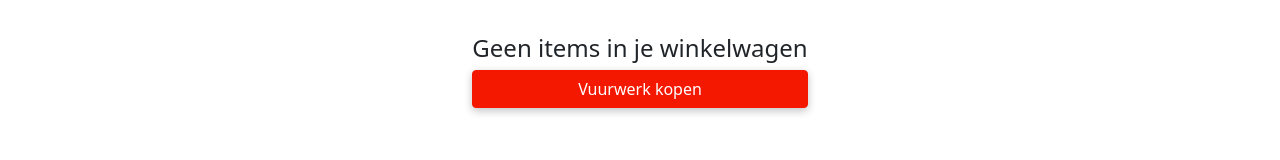
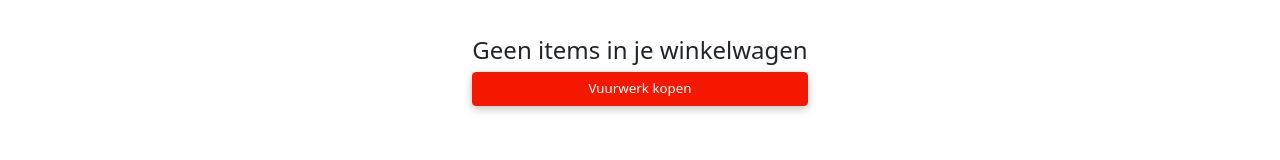
Before and after one commit to MartinVeltman/martinWebshopFrontend, an Angular app: page /shoppingcart in a window 1280 px wide. Shown: the part 308-468 px from the top of the page. Built offline with nearby package versions, Linux system fonts and the light colour scheme.

Commit message:
site meer responsive gemaakt

```diff
--- a/src/app/shoppingcart/shoppingcart.component.css
+++ b/src/app/shoppingcart/shoppingcart.component.css
@@ -11,6 +11,11 @@
   margin-bottom: 10px;
 
 }
+
+button {
+  font-size: 3vw;
+}
+
 
 .orderBtn {
   float: right;
@@ -85,8 +90,8 @@ input[type="number"] {
 }
 
 input.qty {
-  height: 3vh;
-  width: 3.5vw;
+  height: 1.5vw;
+  width: 2.5vw;
   grid-column-start: 2;
 
 
@@ -138,6 +143,13 @@ input.qty {
   padding: 5px;
 }
 
+@media (max-width: 1400px) {
+  input.qty {
+    width: 3.75vw;
+    height: 2.25vw;
+  }
+}
+
 
 @media (max-width: 1100px) {
   h2 {
@@ -158,13 +170,15 @@ input.qty {
     padding-top: 15px;
   }
 
-  input.qty {
-    width: 40px;
-  }
 
   #removeButton {
     width: 20px;
     height: 20px;
+  }
+
+  input.qty {
+    width: 5vw;
+    height: 3vw;
   }
 
 }
@@ -185,10 +199,6 @@ input.qty {
     padding-top: 10px;
   }
 
-  input.qty {
-    width: 5vw;
-    height: 3vw;
-  }
 
   .itemSubtotal {
     font-size: 2vw;
@@ -208,3 +218,10 @@ input.qty {
     font-weight: bolder;
   }
 }
+
+
+@media (min-width: 400px) {
+  button {
+    font-size: revert;
+  }
+}
```
Also changed, not shown: src/app/user-page/user-page.component.css (+15 -12 lines), src/app/user-page/user-page.component.ts (+5 -4 lines).
